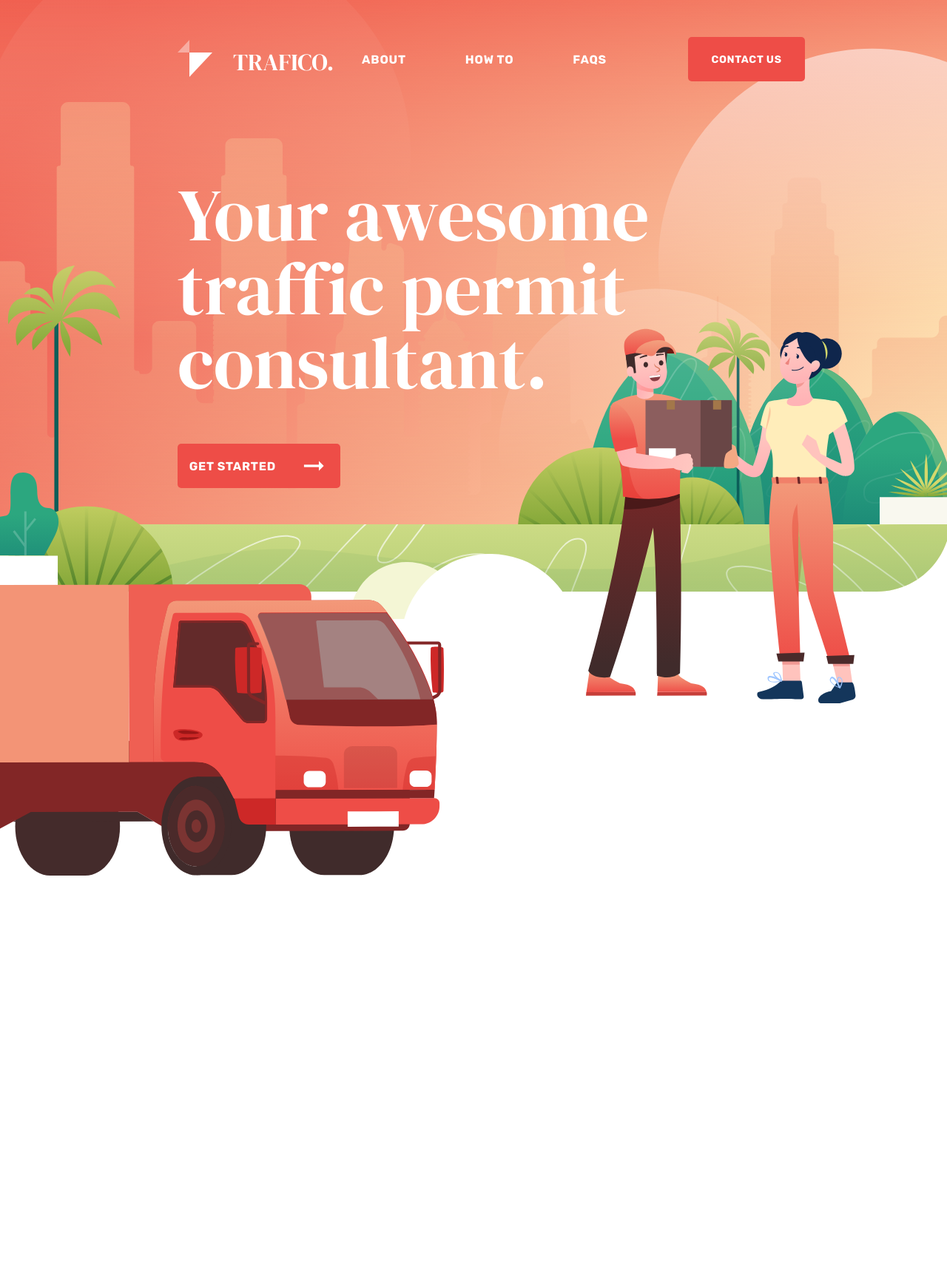
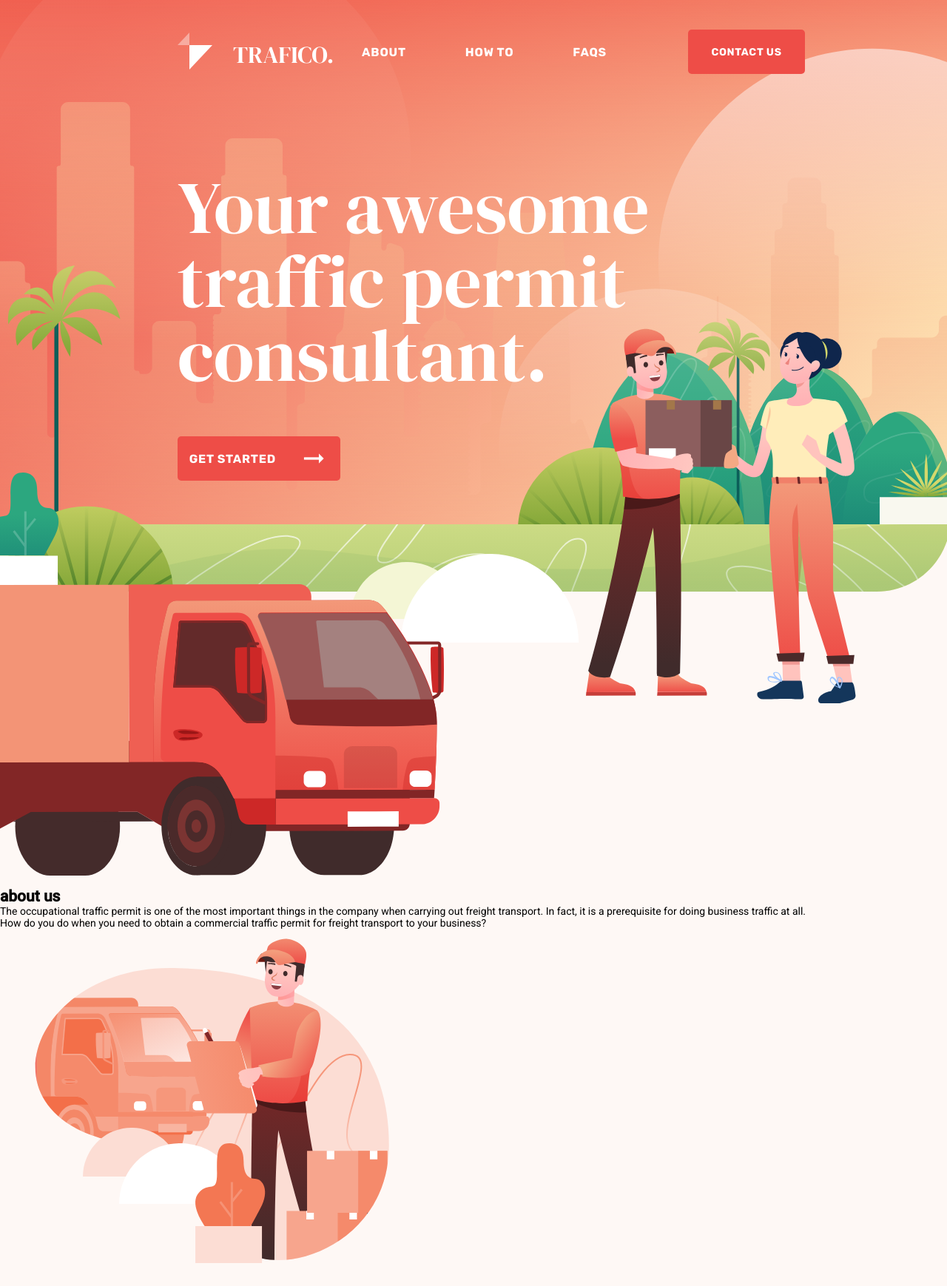
Before and after one commit to leoorlandin/traffic-landing-page, a React (Create React App) app: page / in a window 1280 px wide. Shown: the whole page at 74% size. Before the commit the page ends 1200 px from the top, so only its background shows below. Built offline with nearby package versions, Linux system fonts and the light colour scheme.

Commit message:
add about us section structure//adjust html background color

```diff
--- a/src/components/Header/styles.js
+++ b/src/components/Header/styles.js
@@ -2,7 +2,7 @@ import styled from 'styled-components';
 
 export const StyledUl = styled.ul`
 
-  padding: 50px 0 0 240px;
+  padding: 40px 0 0 240px;
   max-width: 85%;
   display: flex;
   align-items: center;
--- a/src/pages/Home/index.js
+++ b/src/pages/Home/index.js
@@ -4,19 +4,30 @@ import * as S from './styles';
 
 import PrimaryButton from '../../components/PrimaryButton'
 
-// import PrimaryButton from '../../components/PrimaryButton';
 import Header from '../../components/Header';
+
+import Illustration from '../../assets/Illustration.svg'
 
 const Home = () => {
   return (
     <>
       <S.MainBanner>
         <Header />
-        <S.BannerContent>
+        <S.BannerSection>
           <h1>Your awesome traffic permit consultant.</h1>
           <PrimaryButton width={220} height={60} textContent="GET STARTED" ButtonAsset="arrow_right_alt"></PrimaryButton>
-        </S.BannerContent>
+        </S.BannerSection>
       </S.MainBanner>
+
+      <S.AboutSection>
+        <S.AboutTexts>
+          <h2>about us</h2>
+          <p>The occupational traffic permit is one of the most important things in the company when carrying out freight transport.  In fact, it is a prerequisite for doing business traffic at all. </p>
+          <p>How do you do when you need to obtain
+          a commercial traffic permit for freight transport to your business?</p>
+        </S.AboutTexts>
+        <img src={Illustration} alt="About us section Illustration"/>
+      </S.AboutSection>
     </>
   );
 };
--- a/src/pages/Home/styles.js
+++ b/src/pages/Home/styles.js
@@ -10,7 +10,7 @@ export const MainBanner = styled.div`
 `;
 
 
-export const BannerContent = styled.div`
+export const BannerSection = styled.div`
 
   display: flex;
   flex-direction: column;
@@ -38,3 +38,10 @@ export const BannerContent = styled.div`
     font-size: 40px;
   }
 `;
+
+
+export const AboutSection = styled.div`
+`;
+
+export const AboutTexts = styled.div`
+`;
--- a/src/styles/global.js
+++ b/src/styles/global.js
@@ -11,7 +11,7 @@ export default createGlobalStyle`
     min-height: 100%;
   }
   body {
-    background: #FFFFFF;
+    background: #FEF8F5;
     -webkit-font-smoothing: antialiased !important;
   }
   body, input, button {
```
Also changed, not shown: src/assets/Illustration.svg (added).
